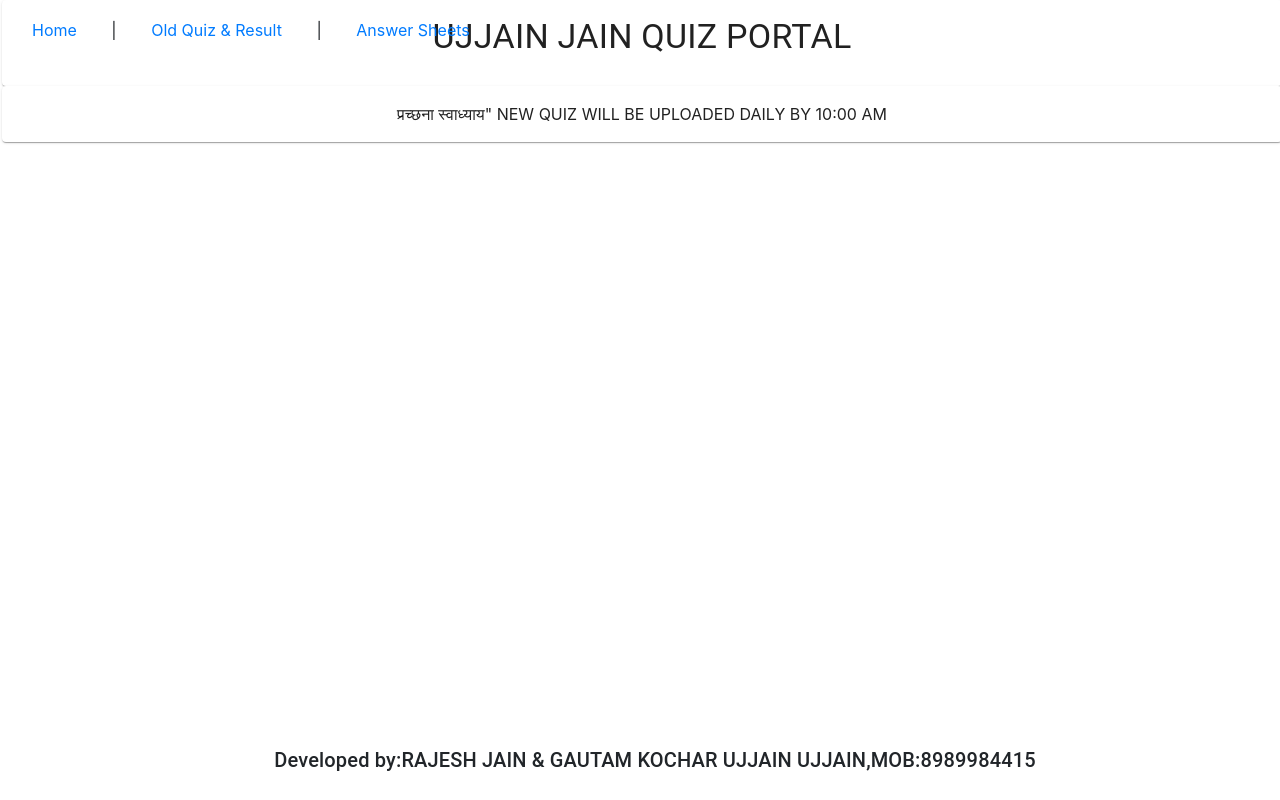
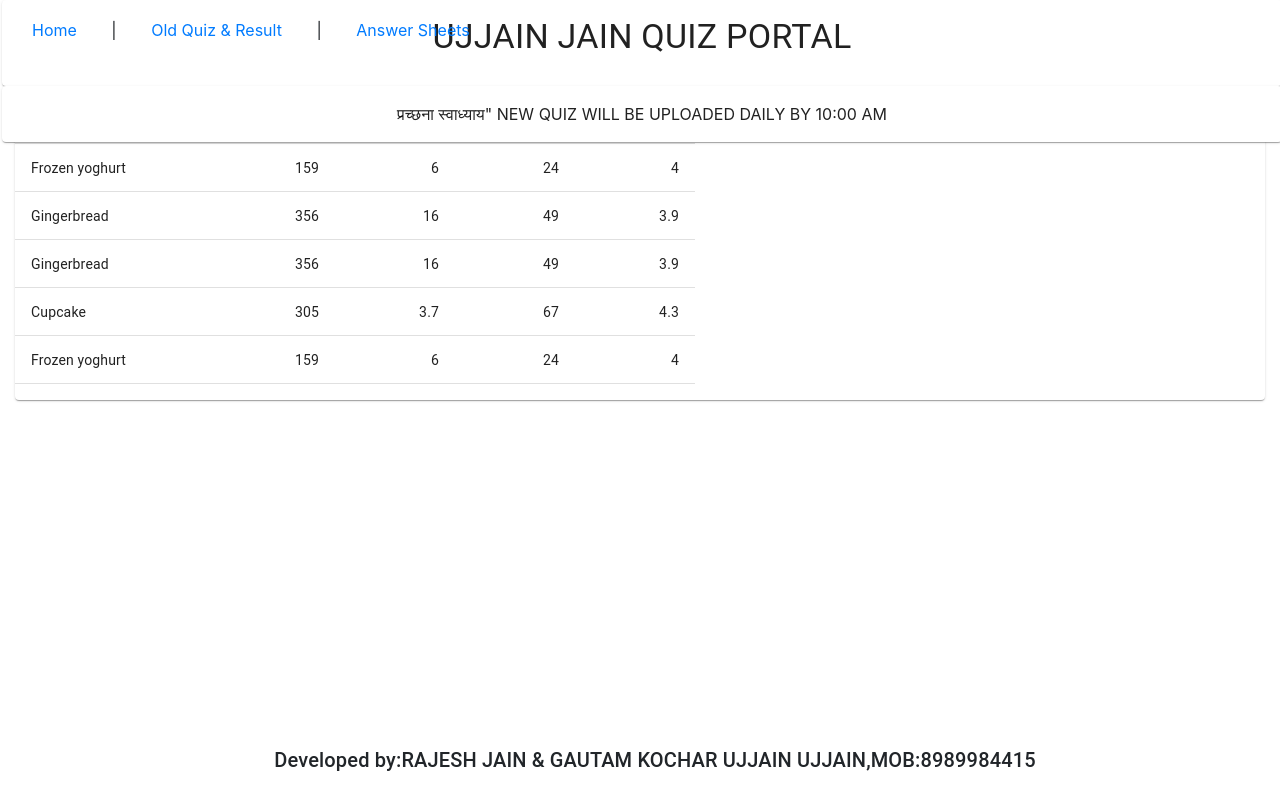
Before and after one commit to RahulJain46/QuizApp, a React (Create React App) app: page /quizresult/27-APR in a window 1280 px wide. Built offline with nearby package versions, Linux system fonts and the light colour scheme.

Commit message:
add quiz result and dynamic date

```diff
--- a/package.json
+++ b/package.json
@@ -14,6 +14,7 @@
     "react": "16.8.4",
     "react-dom": "16.8.4",
     "react-facebook-login": "^4.1.1",
+    "react-hook-form": "^5.6.0",
     "react-redux": "6.0.1",
     "react-router-dom": "5.0.0",
     "react-scripts": "2.1.3",
--- a/src/App.js
+++ b/src/App.js
@@ -4,6 +4,7 @@ import HomePage from "./components/Home/Home";
 import OldQuiz from "./components/OldQuiz";
 import QuizForm from "./components/QuizForm";
 import QuizAnswers from "./components/QuizAnswers";
+import QuizResult from "./components/QuizResult";
 import QuizAnswer from "./components/QuizAnswer";
 import Header from "./components/common/Header";
 import Footer from "./components/common/Footer";
@@ -18,10 +19,11 @@ function App() {
       <Switch>
         <Route exact path="/" component={HomePage} />
         <Route path="/oldquizresults" component={OldQuiz} />
-        <Route path="/datemonthquiz" component={QuizForm} />
+        <Route path="/datemonthquiz/:date" component={QuizForm} />
         <Route path="/datemonthresult" component={OldQuiz} />
         <Route path="/answerSheets" component={QuizAnswers} />
         <Route path="/answerSheet/:date" component={QuizAnswer} />
+        <Route path="/quizresult/:date" component={QuizResult} />
         <Route component={PageNotFound} />
       </Switch>
       <Footer />
--- a/src/components/QuizForm.js
+++ b/src/components/QuizForm.js
@@ -1,93 +1,109 @@
-import React from "react";
+import React, { useEffect, useState } from "react";
 import Typography from "@material-ui/core/Typography";
 import { makeStyles } from "@material-ui/core/styles";
 import { Field, Form, Formik } from "formik";
 import { TextField } from "formik-material-ui";
+import { useForm, Controller } from "react-hook-form";
 import { Grid } from "@material-ui/core";
+import { fontSize, letterSpacing } from "@material-ui/system";
 const leftproportion = "41%";
-
 
 const useStyles = makeStyles(theme => ({
   container: {
     top: 176,
     position: "absolute",
-    left: leftproportion
+    left: leftproportion,
+    maxWidth: 500,
+    margin: "0 auto"
+  },
+  input: {
+    display: "block",
+    box: "border - box",
+    width: "100%",
+    borderRadius: 4,
+    border: "1px solid white",
+    padding: "10px 15px",
+    margin: 10,
+    fontSize: 14
+  },
+  label: {
+    lineHeight: 2,
+    textAlign: "left",
+    display: "block",
+    marginBottom: 13,
+    marginTop: 20,
+    fontSize: 14,
+    fontWeight: 200
+  },
+  button: {
+    backgroundColor: "#ec5990",
+    color: "white",
+    textTransform: "uppercase",
+    border: "none",
+    marginTop: 40,
+    padding: 20,
+    fontSize: 16,
+    fontWeight: 100,
+    letterSpacing: 10
   }
 }));
 
-const QuizForm = () => {
-  const classes = useStyles();
+function QuizForm(props) {
+  const classes = new useStyles();
+  const { register, handleSubmit, watch, errors, control } = useForm();
+  const [questions, setQuestions] = useState([]);
+  const [loading, setLoading] = useState(true);
+
+  useEffect(() => {
+    const date = props.match.params.date;
+    fetch(`http://localhost:3001/data?date=${date}`)
+      .then(questionJson => {
+        return questionJson.json();
+      })
+      .then(questions => {
+        setQuestions(questions);
+        setLoading(false);
+      });
+  }, []);
+
+  const onSubmit = data => {
+    console.log(data);
+  }; // your form submit function which will invoke after successful validation
+
+  console.log(watch("example")); // you can watch individual input by pass the name of the input
+
   return (
     <div className={classes.container}>
-      <div className="form">
-        <Typography variant="h4" gutterBottom>
-          Date 25th April 2020
-        </Typography>
-        <Typography variant="h6" gutterBottom>
-          * Required
-        </Typography>
-        <Formik>
-          <Form>
-            <Grid container>
-              <Grid item xs={12}>
-                <Grid item container xs={12}>
-                  <Typography variant="subtitle1" gutterBottom>
-                    FULL NAME OF PARTICIPANT
-                  </Typography>
-                </Grid>
-
-                <Grid container xs={12}>
-                  <Field
-                    name="fullname"
-                    placeholder="Full Name"
-                    component={TextField}
-                  />
-                </Grid>
-              </Grid>
-              <Grid item xs={12}>
-                <Grid item container xs={12}>
-                  <Typography variant="subtitle1" gutterBottom>
-                    CITY/TOWN/VILLAGE
-                  </Typography>
-                </Grid>
-
-                <Grid container xs={12}>
-                  <Field name="city" placeholder="CITY" component={TextField} />
-                </Grid>
-              </Grid>{" "}
-              <Grid item xs={12}>
-                <Grid item container xs={12}>
-                  <Typography variant="subtitle1" gutterBottom>
-                    ADDRESS IN SHORT
-                  </Typography>
-                </Grid>
-
-                <Grid container xs={12}>
-                  <Field
-                    name="address"
-                    placeholder="Address"
-                    component={TextField}
-                  />
-                </Grid>
-                <Grid container xs={12}>
-                  <Grid item container xs={12}>
-                    <Typography variant="subtitle1" gutterBottom>
-                      Mobile Number
-                    </Typography>
-                  </Grid>
-                  <Field
-                    name="mobolenumber"
-                    placeholder="Mobile NUmber"
-                    component={TextField}
-                  />
-                </Grid>
-              </Grid>
-            </Grid>
-          </Form>
-        </Formik>
-      </div>
+      {questions.length != 0 ? console.log(questions[0]) : ""}
+      <form onSubmit={handleSubmit(onSubmit)}>
+        <label className={classes.label}>Example</label>
+        <input
+          className={classes.input}
+          name="example"
+          defaultValue="test"
+          ref={register}
+        />
+        <label className={classes.label}>ExampleRequired</label>
+        <input
+          className={classes.input}
+          name="exampleRequired"
+          ref={register({ required: true, maxLength: 10 })}
+        />
+        <fieldset>
+          <label>question1</label>
+          <input type="checkbox" value="YES" name="question1" ref={register} />
+          <input type="checkbox" value="NO" name="question1" ref={register} />
+        </fieldset>
+        <fieldset>
+          <label>question2</label>
+          <input type="checkbox" value="YES" name="question2" ref={register} />
+          <input type="checkbox" value="NO" name="question2" ref={register} />
+        </fieldset>
+        {errors.exampleRequired && <p>This field is required</p>}
+        <input className={classes.button} type="submit" />
+      </form>
     </div>
   );
-};
+}
 
 export default QuizForm;
--- /dev/null
+++ b/src/components/QuizResult.js
@@ -0,0 +1,219 @@
+import React from "react";
+import PropTypes from "prop-types";
+import clsx from "clsx";
+import { withStyles } from "@material-ui/core/styles";
+import TableCell from "@material-ui/core/TableCell";
+import Paper from "@material-ui/core/Paper";
+import { AutoSizer, Column, Table } from "react-virtualized";
+
+const styles = theme => ({
+  flexContainer: {
+    display: "flex",
+    alignItems: "center",
+    boxSizing: "border-box"
+  },
+  table: {
+    // temporary right-to-left patch, waiting for
+    // https://github.com/bvaughn/react-virtualized/issues/454
+    "& .ReactVirtualized__Table__headerRow": {
+      flip: false,
+      paddingRight: theme.direction === "rtl" ? "0px !important" : undefined
+    }
+  },
+  tableRow: {
+    cursor: "pointer"
+  },
+  tableRowHover: {
+    "&:hover": {
+      backgroundColor: theme.palette.grey[200]
+    }
+  },
+  tableCell: {
+    flex: 1
+  },
+  noClick: {
+    cursor: "initial"
+  }
+});
+
+class MuiVirtualizedTable extends React.PureComponent {
+  static defaultProps = {
+    headerHeight: 48,
+    rowHeight: 48
+  };
+
+  getRowClassName = ({ index }) => {
+    const { classes, onRowClick } = this.props;
+
+    return clsx(classes.tableRow, classes.flexContainer, {
+      [classes.tableRowHover]: index !== -1 && onRowClick != null
+    });
+  };
+
+  cellRenderer = ({ cellData, columnIndex }) => {
+    const { columns, classes, rowHeight, onRowClick } = this.props;
+    return (
+      <TableCell
+        component="div"
+        className={clsx(classes.tableCell, classes.flexContainer, {
+          [classes.noClick]: onRowClick == null
+        })}
+        variant="body"
+        style={{ height: rowHeight }}
+        align={
+          (columnIndex != null && columns[columnIndex].numeric) || false
+            ? "right"
+            : "left"
+        }
+      >
+        {cellData}
+      </TableCell>
+    );
+  };
+
+  headerRenderer = ({ label, columnIndex }) => {
+    const { headerHeight, columns, classes } = this.props;
+
+    return (
+      <TableCell
+        component="div"
+        className={clsx(
+          classes.tableCell,
+          classes.flexContainer,
+          classes.noClick
+        )}
+        variant="head"
+        style={{ height: headerHeight }}
+        align={columns[columnIndex].numeric || false ? "right" : "left"}
+      >
+        <span>{label}</span>
+      </TableCell>
+    );
+  };
+
+  render() {
+    const {
+      classes,
+      columns,
+      rowHeight,
+      headerHeight,
+      ...tableProps
+    } = this.props;
+    return (
+      <AutoSizer>
+        {({ height, width }) => (
+          <Table
+            height={height}
+            width={width}
+            rowHeight={rowHeight}
+            gridStyle={{
+              direction: "inherit"
+            }}
+            headerHeight={headerHeight}
+            className={classes.table}
+            {...tableProps}
+            rowClassName={this.getRowClassName}
+          >
+            {columns.map(({ dataKey, ...other }, index) => {
+              return (
+                <Column
+                  key={dataKey}
+                  headerRenderer={headerProps =>
+                    this.headerRenderer({
+                      ...headerProps,
+                      columnIndex: index
+                    })
+                  }
+                  className={classes.flexContainer}
+                  cellRenderer={this.cellRenderer}
+                  dataKey={dataKey}
+                  {...other}
+                />
+              );
+            })}
+          </Table>
+        )}
+      </AutoSizer>
+    );
+  }
+}
+
+MuiVirtualizedTable.propTypes = {
+  classes: PropTypes.object.isRequired,
+  columns: PropTypes.arrayOf(
+    PropTypes.shape({
+      dataKey: PropTypes.string.isRequired,
+      label: PropTypes.string.isRequired,
+      numeric: PropTypes.bool,
+      width: PropTypes.number.isRequired
+    })
+  ).isRequired,
+  headerHeight: PropTypes.number,
+  onRowClick: PropTypes.func,
+  rowHeight: PropTypes.number
+};
+
+const VirtualizedTable = withStyles(styles)(MuiVirtualizedTable);
+
+// ---
+
+const sample = [
+  ["Frozen yoghurt", 159, 6.0, 24, 4.0],
+  ["Ice cream sandwich", 237, 9.0, 37, 4.3],
+  ["Eclair", 262, 16.0, 24, 6.0],
+  ["Cupcake", 305, 3.7, 67, 4.3],
+  ["Gingerbread", 356, 16.0, 49, 3.9]
+];
+
+function createData(id, dessert, calories, fat, carbs, protein) {
+  return { id, dessert, calories, fat, carbs, protein };
+}
+
+const rows = [];
+
+for (let i = 0; i < 200; i += 1) {
+  const randomSelection = sample[Math.floor(Math.random() * sample.length)];
+  rows.push(createData(i, ...randomSelection));
+}
+
+export default function ReactVirtualizedTable() {
+  return (
+    <Paper style={{ height: 400, width: "100%" }}>
+      <VirtualizedTable
+        rowCount={rows.length}
+        rowGetter={({ index }) => rows[index]}
+        columns={[
+          {
+            width: 200,
+            label: "Dessert",
+            dataKey: "dessert"
+          },
+          {
+            width: 120,
+            label: "Calories\u00A0(g)",
+            dataKey: "calories",
+            numeric: true
+          },
+          {
+            width: 120,
+            label: "Fat\u00A0(g)",
+            dataKey: "fat",
+            numeric: true
+          },
+          {
+            width: 120,
+            label: "Carbs\u00A0(g)",
+            dataKey: "carbs",
+            numeric: true
+          },
+          {
+            width: 120,
+            label: "Protein\u00A0(g)",
+            dataKey: "protein",
+            numeric: true
+          }
+        ]}
+      />
+    </Paper>
+  );
+}
```
Also changed, not shown: src/components/Home/Home.js (+5 -5 lines), src/components/OldQuiz.js (+8 -8 lines), 1 other file (tests, documents, lock files or other folders).
